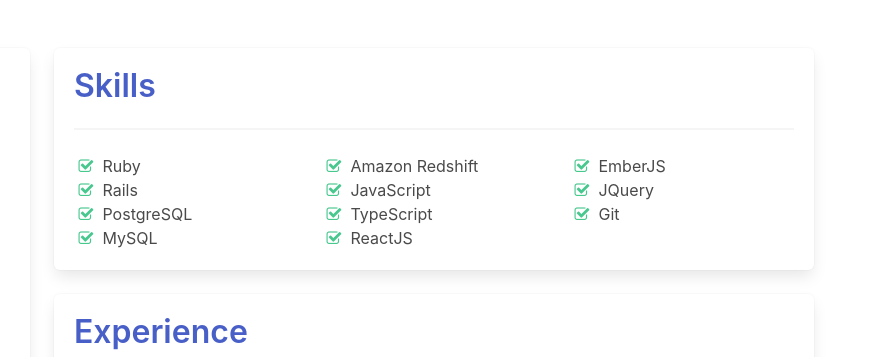
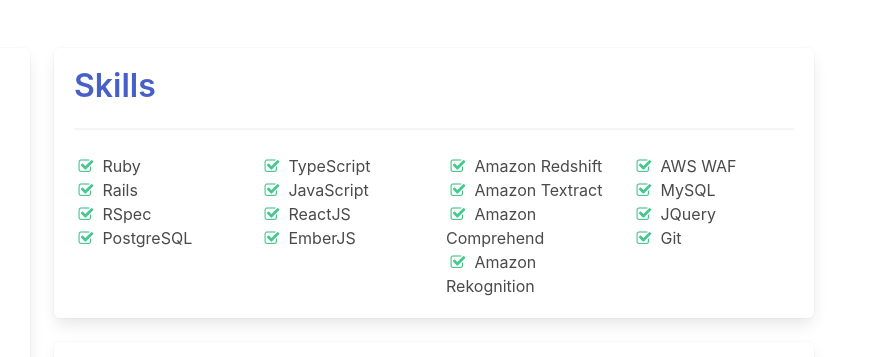
Before and after one commit to bray-ramirez/bray-ramirez.github.io, a plain HTML site: page index.html in a window 1280 px wide. Shown: the top 357 px of the page, 402-1280 px from the left. Drawn offline with nearby package versions, Linux system fonts and the light colour scheme.

Commit message:
Update index.html

```diff
--- a/index.html
+++ b/index.html
@@ -84,15 +84,47 @@
                     <span class='icon has-text-success'>
                       <i class='fa fa-check-square-o'></i>
                     </span>
-                    PostgreSQL
+                    RSpec
                   </p>
 
                   <p>
                     <span class='icon has-text-success'>
                       <i class='fa fa-check-square-o'></i>
                     </span>
-                    MySQL
+                    PostgreSQL
                   </p>
+                </div>
+
+                <div class='column'>
+                  <p>
+                    <span class='icon has-text-success'>
+                      <i class='fa fa-check-square-o'></i>
+                    </span>
+                    TypeScript
+                  </p>
+
+                  <p>
+                    <span class='icon has-text-success'>
+                      <i class='fa fa-check-square-o'></i>
+                    </span>
+                    JavaScript
+                  </p>
+
+                  <p>
+                    <span class='icon has-text-success'>
+                      <i class='fa fa-check-square-o'></i>
+                    </span>
+                    ReactJS
+                  </p>
+
+                  <p>
+                    <span class='icon has-text-success'>
+                      <i class='fa fa-check-square-o'></i>
+                    </span>
+                    EmberJS
+                  </p>
+
+
                 </div>
 
                 <div class='column'>
@@ -107,22 +139,21 @@
                     <span class='icon has-text-success'>
                       <i class='fa fa-check-square-o'></i>
                     </span>
-                    JavaScript
-                  </p>
-
-
-                  <p>
-                    <span class='icon has-text-success'>
-                      <i class='fa fa-check-square-o'></i>
-                    </span>
-                    TypeScript
+                    Amazon Textract
                   </p>
 
                   <p>
                     <span class='icon has-text-success'>
                       <i class='fa fa-check-square-o'></i>
                     </span>
-                    ReactJS
+                    Amazon Comprehend
+                  </p>
+
+                  <p>
+                    <span class='icon has-text-success'>
+                      <i class='fa fa-check-square-o'></i>
+                    </span>
+                    Amazon Rekognition
                   </p>
                 </div>
 
@@ -131,7 +162,14 @@
                     <span class='icon has-text-success'>
                       <i class='fa fa-check-square-o'></i>
                     </span>
-                    EmberJS
+                    AWS WAF
+                  </p>
+
+                  <p>
+                    <span class='icon has-text-success'>
+                      <i class='fa fa-check-square-o'></i>
+                    </span>
+                    MySQL
                   </p>
 
                   <p>
```
